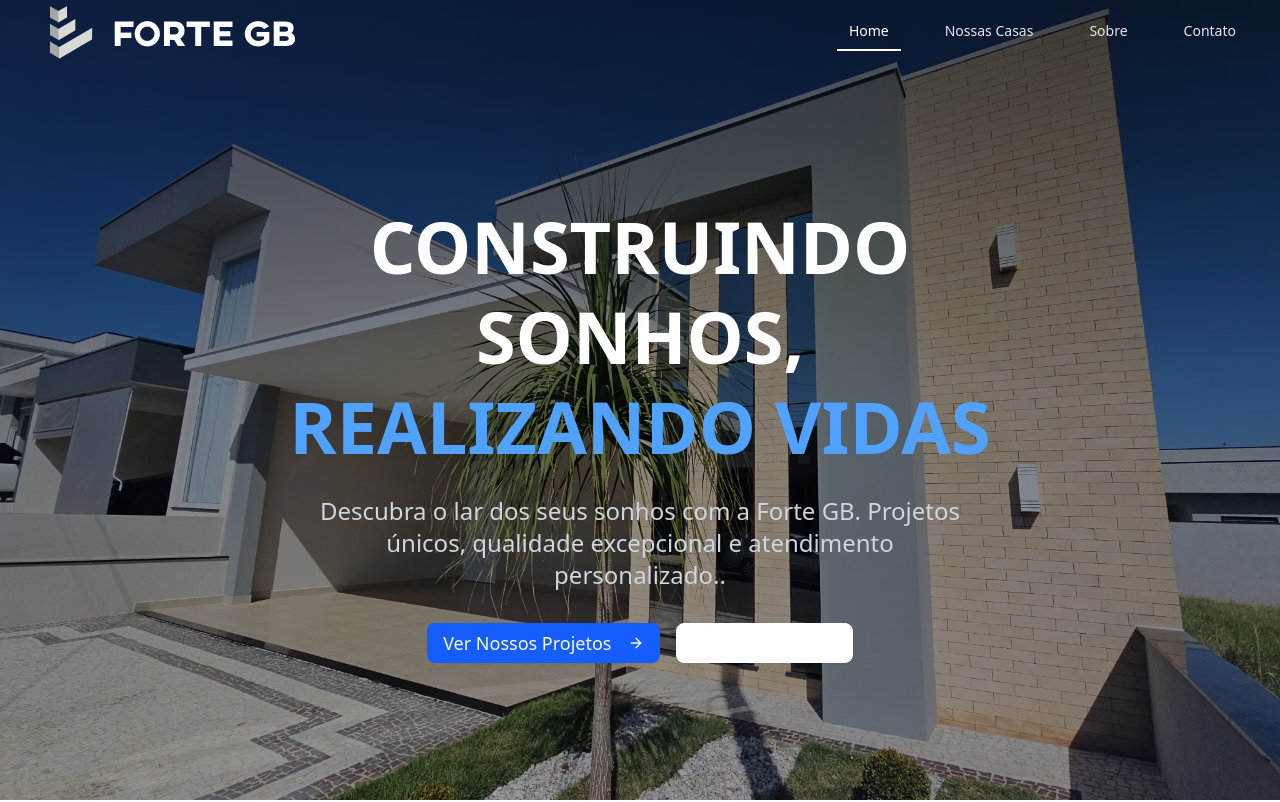
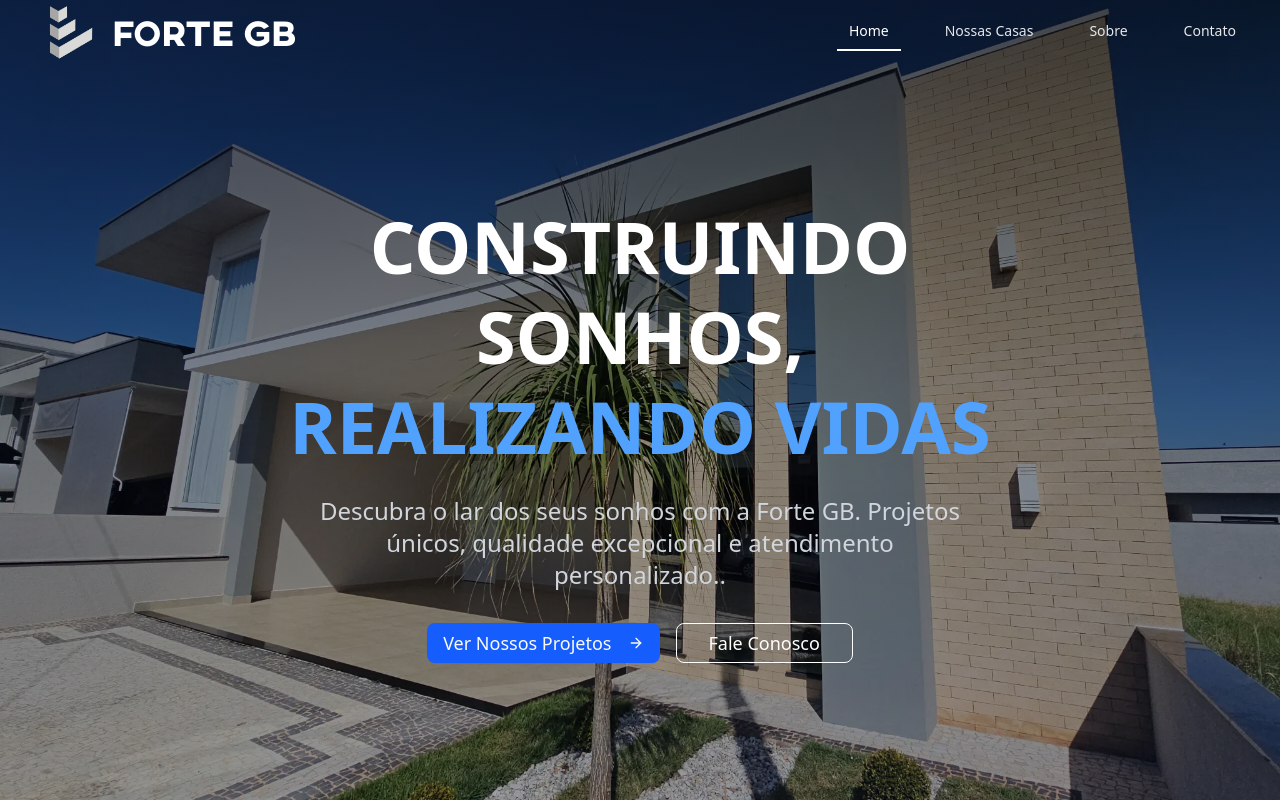
Before and after one commit to akamlibehsafe/fortegb.com, a React (Vite) app: page / in a window 1280 px wide. Shown: the top 802 px of the page. Built offline with nearby package versions, Linux system fonts and the light colour scheme.

Commit message:
Corrigir visibilidade do botão 'Fale Conosco' na Home

```diff
--- a/src/pages/Home.jsx
+++ b/src/pages/Home.jsx
@@ -60,7 +60,7 @@ const Home = () => {
                 <ArrowRight className="ml-2 h-5 w-5" />
               </Link>
             </Button>
-            <Button asChild variant="outline" size="lg" className="text-lg px-8 py-3 border-white text-white hover:bg-white hover:text-gray-900">
+            <Button asChild variant="outline" size="lg" className="text-lg px-8 py-3 border-white text-white bg-transparent hover:bg-white hover:text-gray-900 hover:border-white transition-colors duration-200">
               <Link to="/contato">
                 Fale Conosco
               </Link>
```
